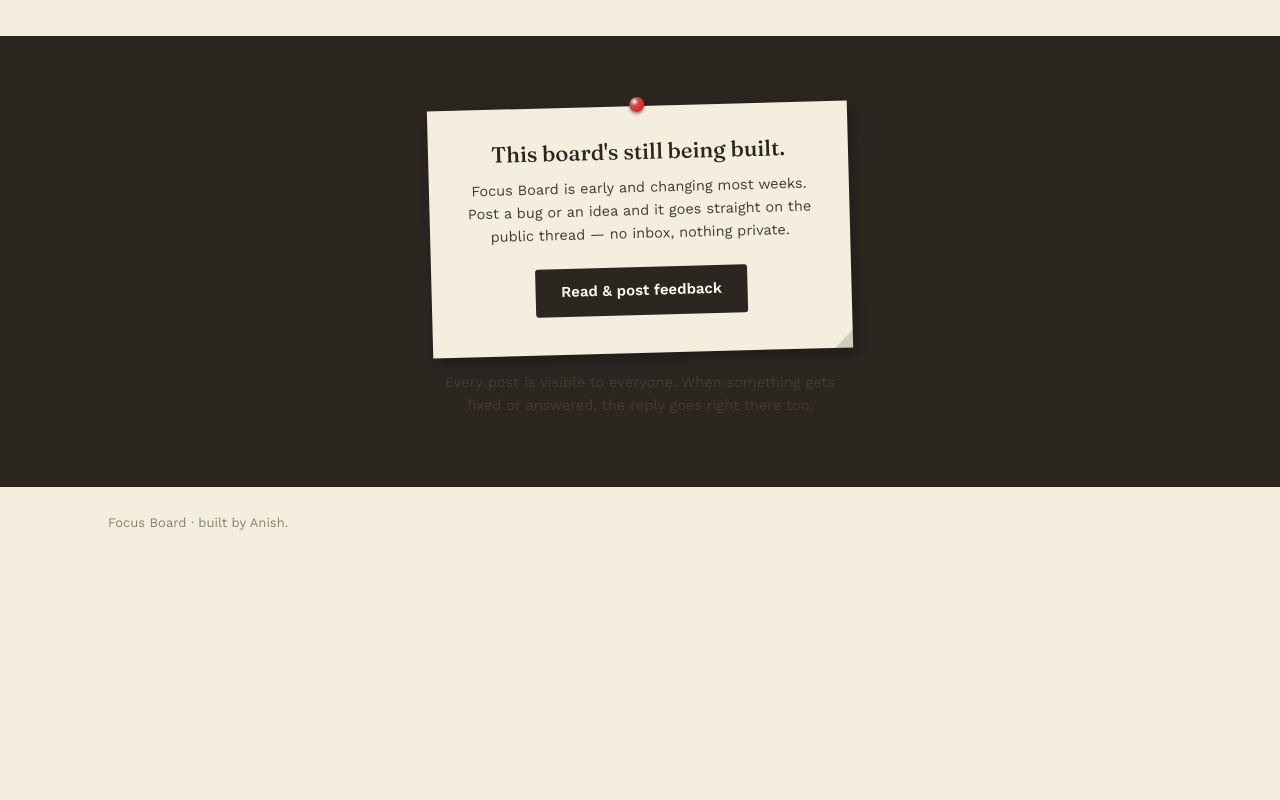
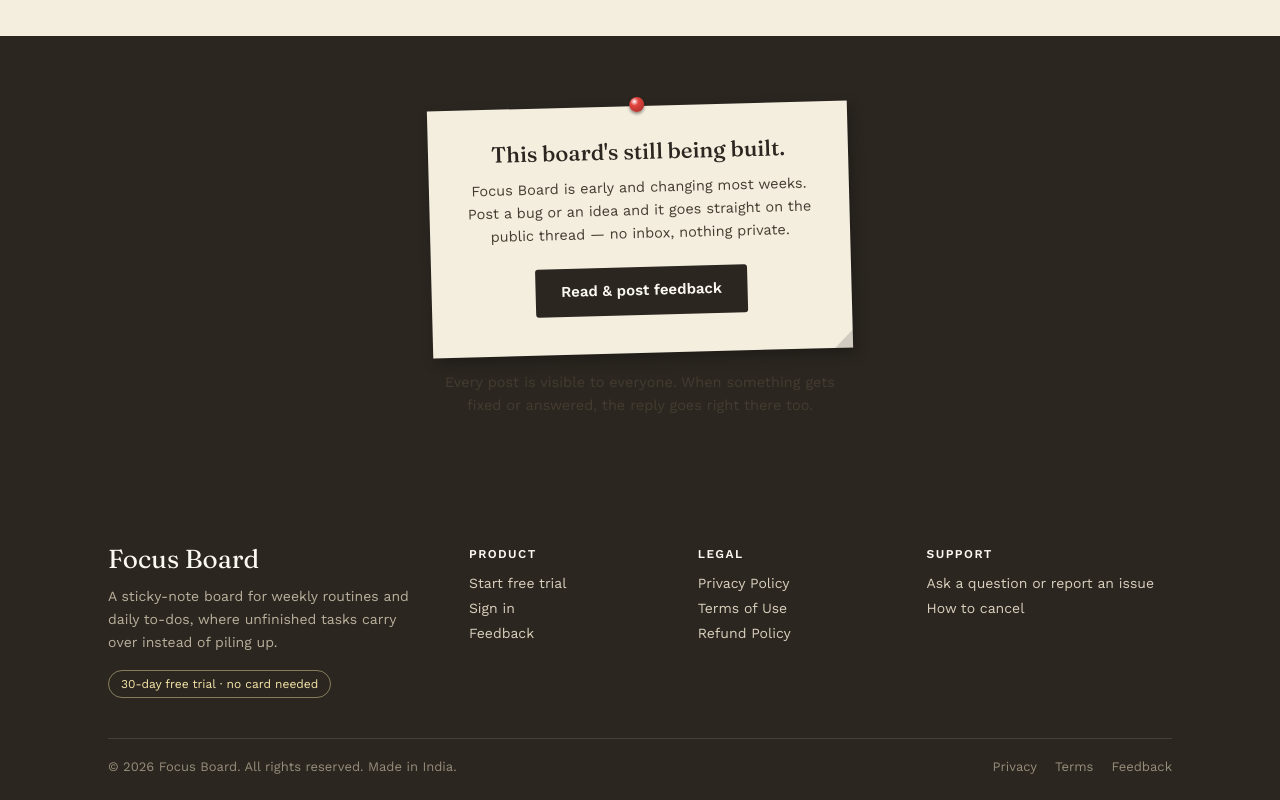
Before and after one commit to Anish-RS/Focus-Board, a website: page index.html in a window 1280 px wide. Shown: the part 4075-4875 px from the top of the page. Before the commit the page ends 4635 px from the top, so only its background shows below. Drawn offline with nearby package versions, Linux system fonts and the light colour scheme; no server answers.

Commit message:
Update footer section in  index.html

```diff
--- a/index.html
+++ b/index.html
@@ -497,6 +497,25 @@
     .features-grid .feature-item:last-child{ border-bottom:none !important; }
     .nav-trial-pill{ display:none; }
   }
+
+  /* ---------- site footer ---------- */
+  .site-footer{ background:#2B2620; color:#d9d0bd; padding:56px 0 0; font-family:'Work Sans',system-ui,sans-serif; }
+  .site-footer .sf-inner{ max-width:1120px; margin:0 auto; padding:0 28px; }
+  .site-footer .sf-grid{ display:grid; grid-template-columns:1.7fr 1fr 1fr 1.3fr; gap:40px; padding-bottom:40px; }
+  .site-footer .sf-brand{ font-family:'Fraunces',serif; font-size:26px; color:#FBF8F1; margin:0 0 10px; }
+  .site-footer p{ margin:0; font-size:14px; line-height:1.65; color:#b9b09c; }
+  .site-footer h4{ margin:4px 0 14px; font-size:12px; letter-spacing:.12em; text-transform:uppercase; color:#FBF8F1; font-weight:600; }
+  .site-footer ul{ list-style:none; margin:0; padding:0; }
+  .site-footer li{ margin:0 0 9px; font-size:14px; }
+  .site-footer a{ color:#d9d0bd; text-decoration:none; }
+  .site-footer a:hover{ color:#F5E6A8; text-decoration:underline; }
+  .site-footer .sf-pill{ display:inline-block; margin-top:16px; padding:6px 12px; border:1px solid rgba(245,230,168,.45); border-radius:999px; font-size:12px; color:#F5E6A8; }
+  .site-footer .sf-bottom{ border-top:1px solid rgba(255,255,255,.12); padding:20px 0 26px; display:flex; justify-content:space-between; flex-wrap:wrap; gap:10px; font-size:13px; color:#968d7a; }
+  .site-footer .sf-bottom a{ color:#968d7a; margin-left:18px; }
+  .site-footer .sf-bottom a:hover{ color:#F5E6A8; }
+  @media (max-width:860px){ .site-footer .sf-grid{ grid-template-columns:1fr 1fr; } }
+  @media (max-width:520px){ .site-footer .sf-grid{ grid-template-columns:1fr; gap:28px; } .site-footer .sf-bottom a{ margin:0 14px 0 0; } }
+
 </style>
 </head>
 <body>
@@ -724,9 +743,42 @@
   </div>
 </section>
 
-<footer>
-  <div class="wrap">
-    <p>Focus Board &middot; built by Anish.</p>
+<footer class="site-footer">
+  <div class="sf-inner">
+    <div class="sf-grid">
+      <div>
+        <div class="sf-brand">Focus Board</div>
+        <p>A sticky-note board for weekly routines and daily to-dos, where unfinished tasks carry over instead of piling up.</p>
+        <span class="sf-pill">30-day free trial &middot; no card needed</span>
+      </div>
+      <div>
+        <h4>Product</h4>
+        <ul>
+          <li><a href="./login.html">Start free trial</a></li>
+          <li><a href="./login.html">Sign in</a></li>
+          <li><a href="./feedback.html">Feedback</a></li>
+        </ul>
+      </div>
+      <div>
+        <h4>Legal</h4>
+        <ul>
+          <li><a href="./privacy.html">Privacy Policy</a></li>
+          <li><a href="./terms.html">Terms of Use</a></li>
+          <li><a href="./terms.html#s6">Refund Policy</a></li>
+        </ul>
+      </div>
+      <div>
+        <h4>Support</h4>
+        <ul>
+          <li><a href="./feedback.html">Ask a question or report an issue</a></li>
+          <li><a href="./terms.html#s5">How to cancel</a></li>
+        </ul>
+      </div>
+    </div>
+    <div class="sf-bottom">
+      <span>&copy; 2026 Focus Board. All rights reserved. Made in India.</span>
+      <span><a href="./privacy.html">Privacy</a><a href="./terms.html">Terms</a><a href="./feedback.html">Feedback</a></span>
+    </div>
   </div>
 </footer>
 
```
